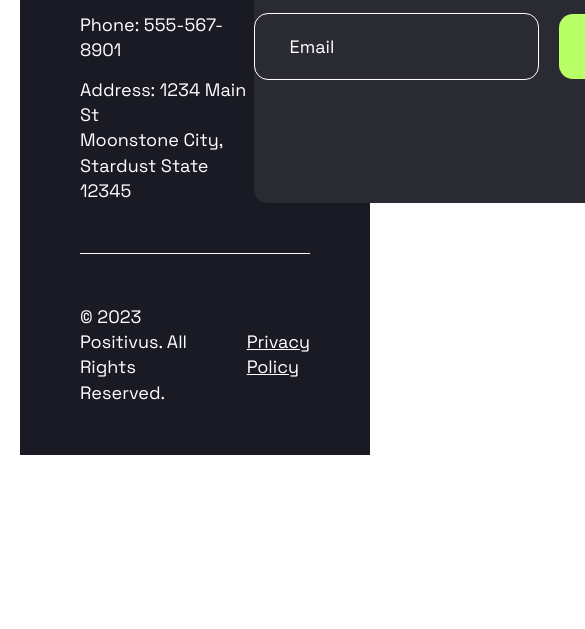
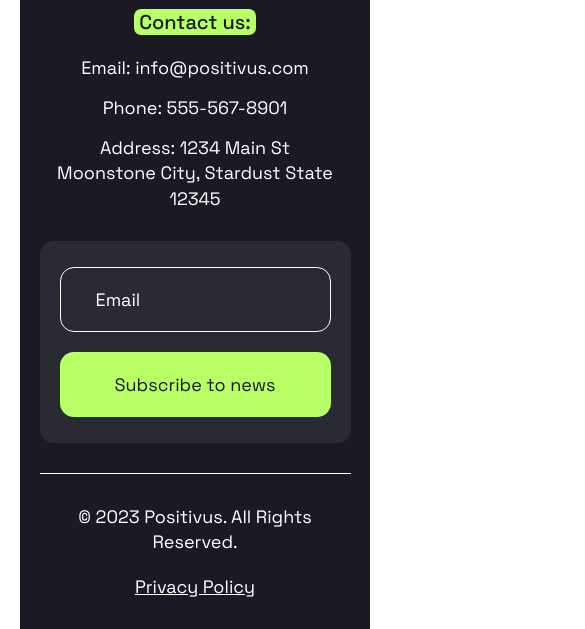
Before and after one commit to kevenBZH/Positivus, a website built with Vite: page index.html in a window 390 px wide. Shown: the part 9458-10087 px from the top of the page, 585 px wide, since content can reach past the window. Before the commit the page ends 9913 px from the top, so only its background shows below. Built offline with nearby package versions, Linux system fonts and the light colour scheme; files whose address does not match are found by name.

Commit message:
Integration responsive footer

```diff
--- a/src/scss/layout/_footer.scss
+++ b/src/scss/layout/_footer.scss
@@ -4,14 +4,16 @@
     display: flex;
     flex-direction: column;
     background-color: vars.$color-secondary;
-    padding: 55px 60px 50px;
+    padding-block: 55px 50px;
+    padding-inline: 60px;
     border-radius: vars.$radius-box vars.$radius-box 0 0;
-    margin-top: 140px;
+    margin-block-start: 140px;
 
     &__cta {
         display: flex;
         justify-content: space-between;
         align-items: center;
+        column-gap: 15px;
     }
 
     &__links {
@@ -37,6 +39,10 @@
         display: flex;
         align-items: center;
         column-gap: 20px;
+
+        &--resp {
+            display: none;
+        }
     }
 
     &__social {
@@ -71,8 +77,9 @@
 
     &__content {
         display: grid;
-        grid-template-columns: 1fr 1.3fr;
-        margin-top: 65px;
+        grid-template-columns: minmax(290px, 1fr) minmax(0, 1.3fr);
+        column-gap: 20px;
+        margin-block-start: 65px;
     }
 
     &__contact {
@@ -116,23 +123,22 @@
         display: flex;
         align-items: center;
         background-color: #292a32;
+        padding-inline: 40px;
         border-radius: 14px;
     }
 
     &__form {
         width: 100%;
-        display: flex;
-        justify-content: center;
-        align-items: center;
+        display: grid;
+        grid-template-columns: minmax(0, 1fr) minmax(0, 1fr);
         column-gap: 20px;
 
         input[type="email"] {
-            width: 285px;
             font-size: vars.$font-large;
             color: vars.$color-quaternary;
             appearance: none;
             background-color: transparent;
-            padding: 20px 35px;
+            padding-inline: 35px;
             border: 1px solid vars.$color-quaternary;
             border-radius: 14px;
 
@@ -141,22 +147,25 @@
             }
         }
 
-        button {
-            width: 251px;
+        & .button {
+            padding-inline: 15px;
         }
     }
 
     &__end {
         display: flex;
+        flex-wrap: wrap;
         align-items: center;
         column-gap: 40px;
+        row-gap: 20px;
         border-top: 1px solid vars.$color-quaternary;
-        padding-top: 50px;
-        margin-top: 50px;
+        padding-block-start: 50px;
+        margin-block-start: 50px;
 
         p,
         a {
             color: vars.$color-quaternary;
+            text-align: center;
         }
 
         a {
@@ -170,4 +179,112 @@
             }
         }
     }
+
+    @media (max-width: 1300px) {
+        &__form {
+            column-gap: 15px;
+        }
+
+        &__newsletter {
+            padding-inline: clamp(20px, 2vw, 40px);
+        }
+    }
+
+    @media (max-width: 1200px) {
+        padding-block: clamp(30px, 5vw, 55px) clamp(30px, 4.5vw, 50px);
+        padding-inline: clamp(15px, 5vw, 60px);
+        margin-block-start: clamp(50px, 11.5vw, 140px);
+
+        &__content {
+            margin-block-start: clamp(30px, 5.5vw, 65px);
+        }
+
+        &__end {
+            padding-block-start: clamp(30px, 4.5vw, 50px);
+            margin-block-start: clamp(30px, 4.5vw, 50px);
+        }
+    }
+
+    @media (max-width: 1100px) {
+        &__logo {
+            width: clamp(120px, 16vw, 180px);
+        }
+
+        &__links {
+            column-gap: 20px;
+        }
+
+        &__socials {
+            column-gap: 15px;
+        }
+    }
+
+    @media (max-width: 1000px) {
+        &__form {
+            grid-template-columns: minmax(0, 1fr);
+            grid-template-rows: 1fr 1fr;
+            row-gap: 20px;
+        }
+
+        &__links {
+            column-gap: 15px;
+        }
+    }
+
+    @media (max-width: 900px) {
+        &__links {
+            column-gap: 12.5px;
+        }
+
+        &__socials {
+            column-gap: 10px;
+        }
+    }
+
+    @media (max-width: 800px) {
+        &__cta {
+            flex-direction: column;
+            row-gap: 30px;
+        }
+
+        &__logo {
+            width: 210px;
+        }
+
+        &__socials {
+            column-gap: 20px;
+        }
+
+        &__content {
+            grid-template-columns: minmax(0, 1fr);
+            grid-template-rows: repeat(2, minmax(0, 1fr));
+            row-gap: 30px;
+        }
+
+        &__contact {
+            align-items: center;
+            row-gap: 20px;
+        }
+
+        &__infos {
+            align-items: center;
+        }
+
+        &__mail,
+        &__phone,
+        &__adress {
+            text-align: center;
+        }
+
+        &__end {
+            justify-content: center;
+        }
+    }
+
+    @media (max-width: 560px) {
+        &__links {
+            flex-direction: column;
+            row-gap: 20px;
+        }
+    }
 }
```
